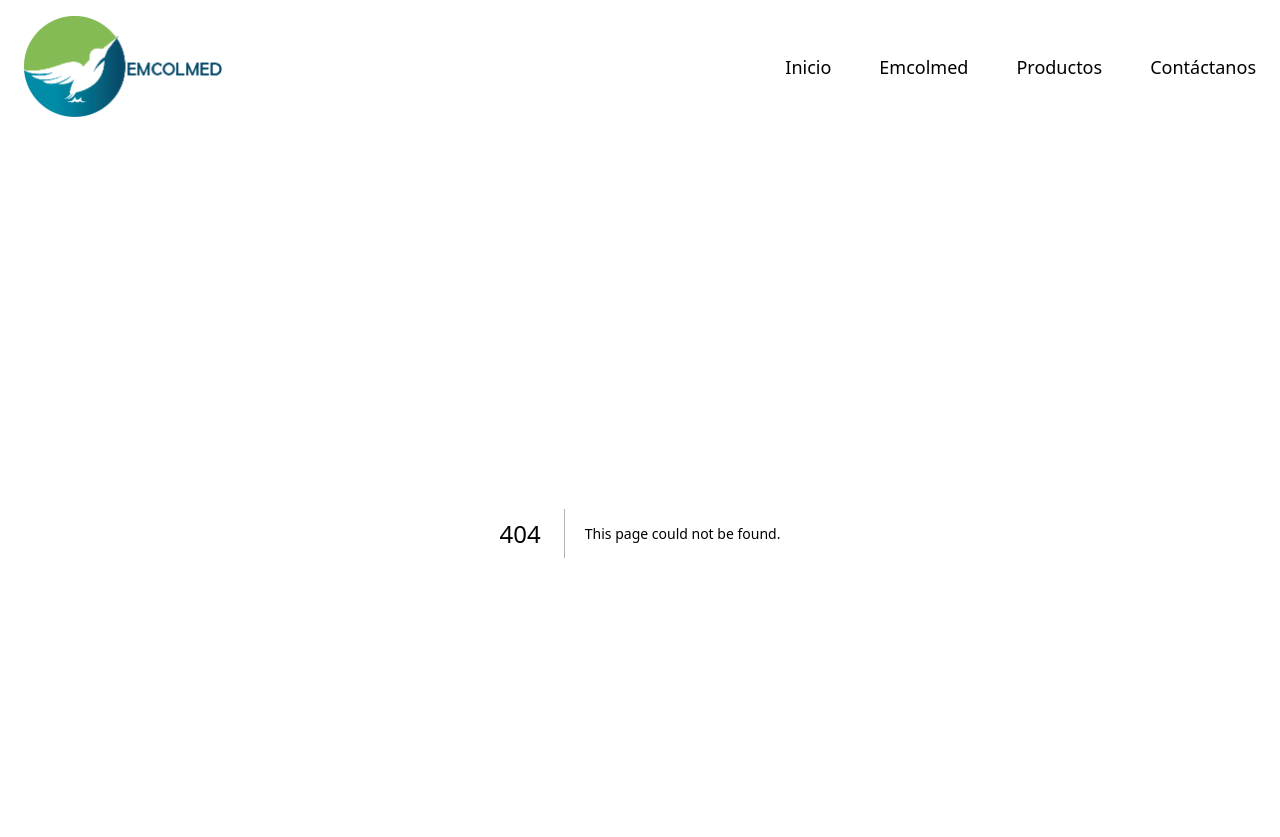
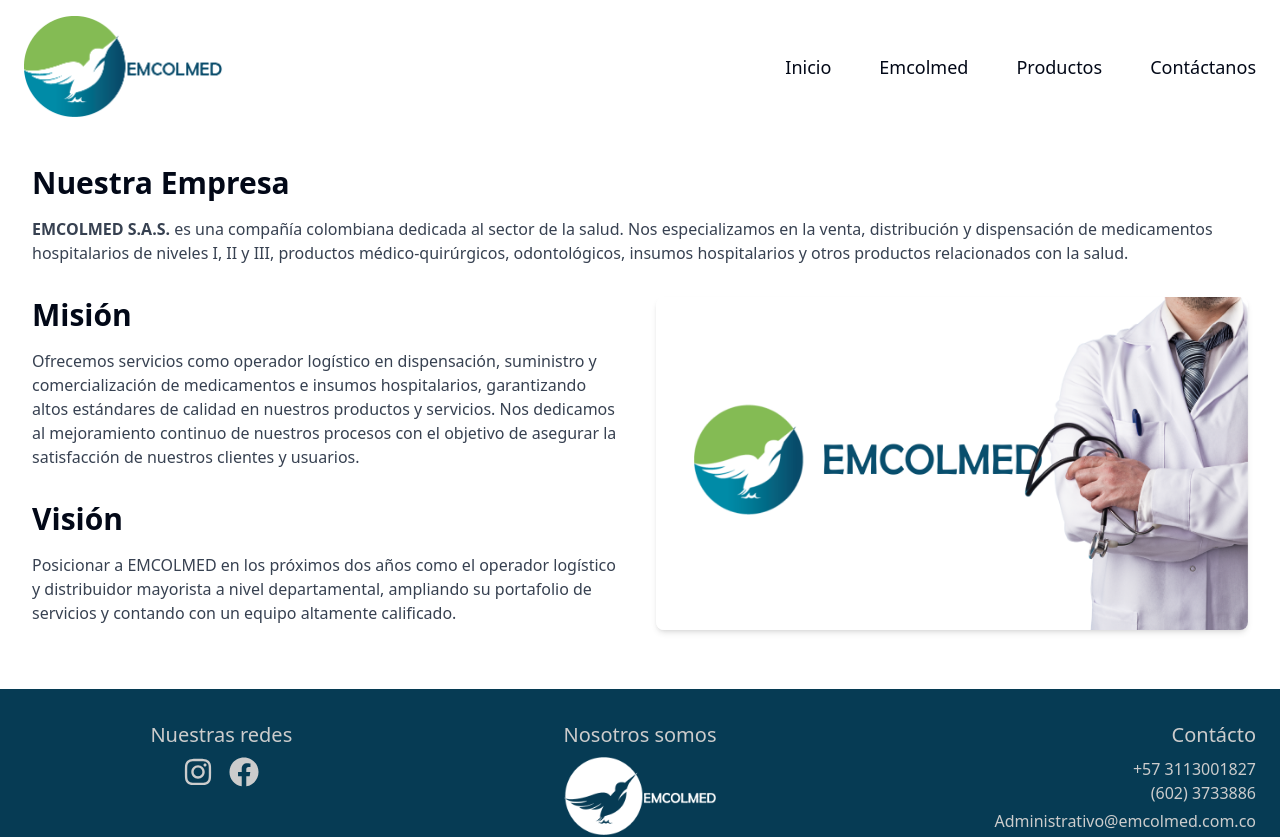
Before and after one commit to Jamova01/emcolmed-website, a Next.js app: page /about-us in a window 1280 px wide. Before the commit this address had no page. Shown: the top 837 px of the page. Built offline with nearby package versions, Linux system fonts and the light colour scheme.

Commit message:
[UPDATE]: Implementing about us page

```diff
--- /dev/null
+++ b/src/app/about-us/page.tsx
@@ -0,0 +1,52 @@
+import React from "react";
+
+export default function AboutUs() {
+  return (
+    <div className="container mx-auto p-8">
+      <section className="mb-8">
+        <h2 className="text-3xl font-bold mb-4">Nuestra Empresa</h2>
+        <p className="text-gray-700">
+          <b>EMCOLMED S.A.S.</b> es una compañía colombiana dedicada al sector
+          de la salud. Nos especializamos en la venta, distribución y
+          dispensación de medicamentos hospitalarios de niveles I, II y III,
+          productos médico-quirúrgicos, odontológicos, insumos hospitalarios y
+          otros productos relacionados con la salud.
+        </p>
+      </section>
+
+      <section className="grid grid-cols-1 md:grid-cols-2 gap-8">
+        <div className="md:order-2">
+          <img
+            className="company-image w-full h-auto rounded-lg shadow-md"
+            src="/slider_image_1.png"
+            alt="Imagen de la empresa"
+          />
+        </div>
+
+        <div className="md:order-1">
+          <section className="mb-8">
+            <h2 className="text-3xl font-bold mb-4">Misión</h2>
+            <p className="text-gray-700">
+              Ofrecemos servicios como operador logístico en dispensación,
+              suministro y comercialización de medicamentos e insumos
+              hospitalarios, garantizando altos estándares de calidad en
+              nuestros productos y servicios. Nos dedicamos al mejoramiento
+              continuo de nuestros procesos con el objetivo de asegurar la
+              satisfacción de nuestros clientes y usuarios.
+            </p>
+          </section>
+
+          <section className="mb-8">
+            <h2 className="text-3xl font-bold mb-4">Visión</h2>
+            <p className="text-gray-700">
+              Posicionar a EMCOLMED en los próximos dos años como el operador
+              logístico y distribuidor mayorista a nivel departamental,
+              ampliando su portafolio de servicios y contando con un equipo
+              altamente calificado.
+            </p>
+          </section>
+        </div>
+      </section>
+    </div>
+  );
+}
```
